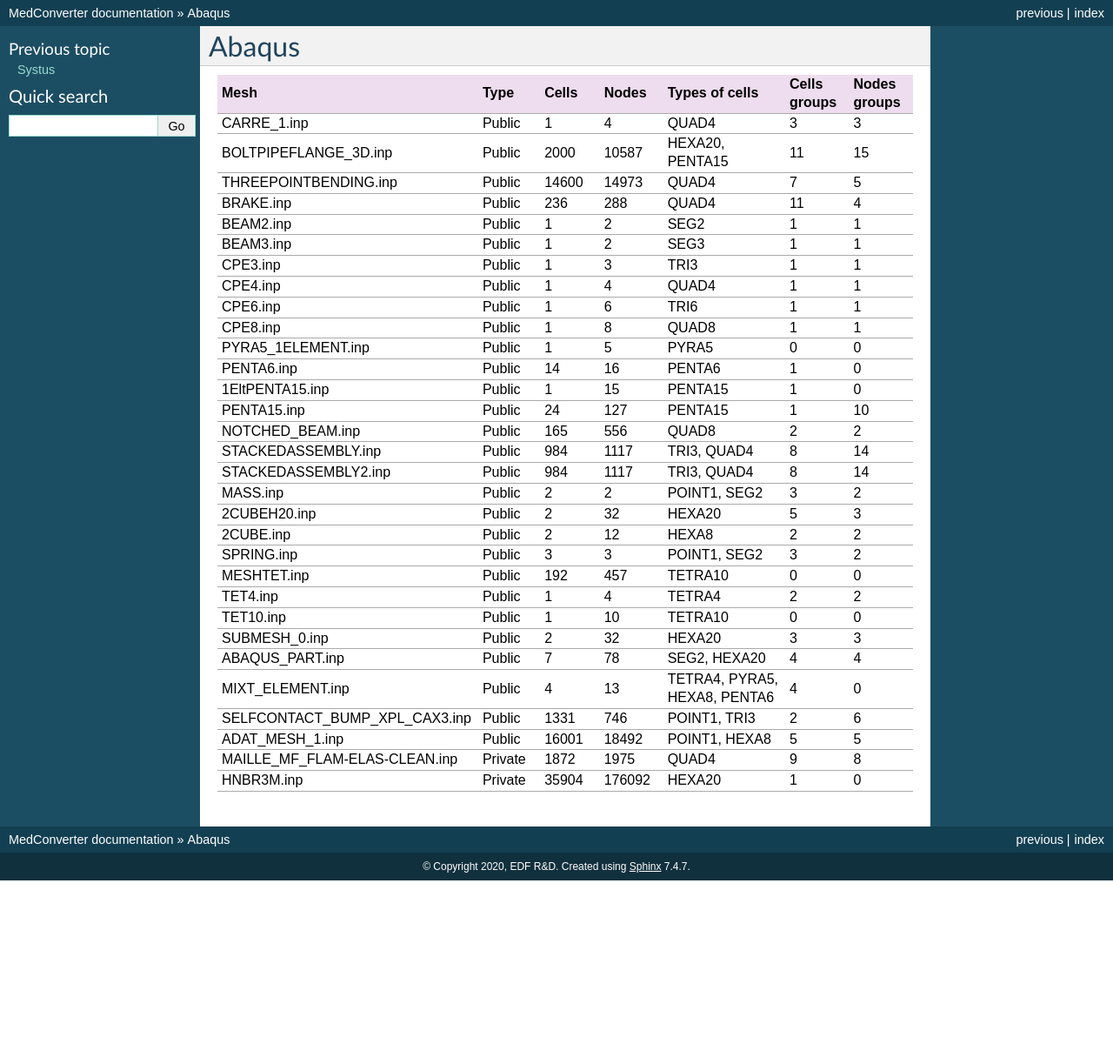
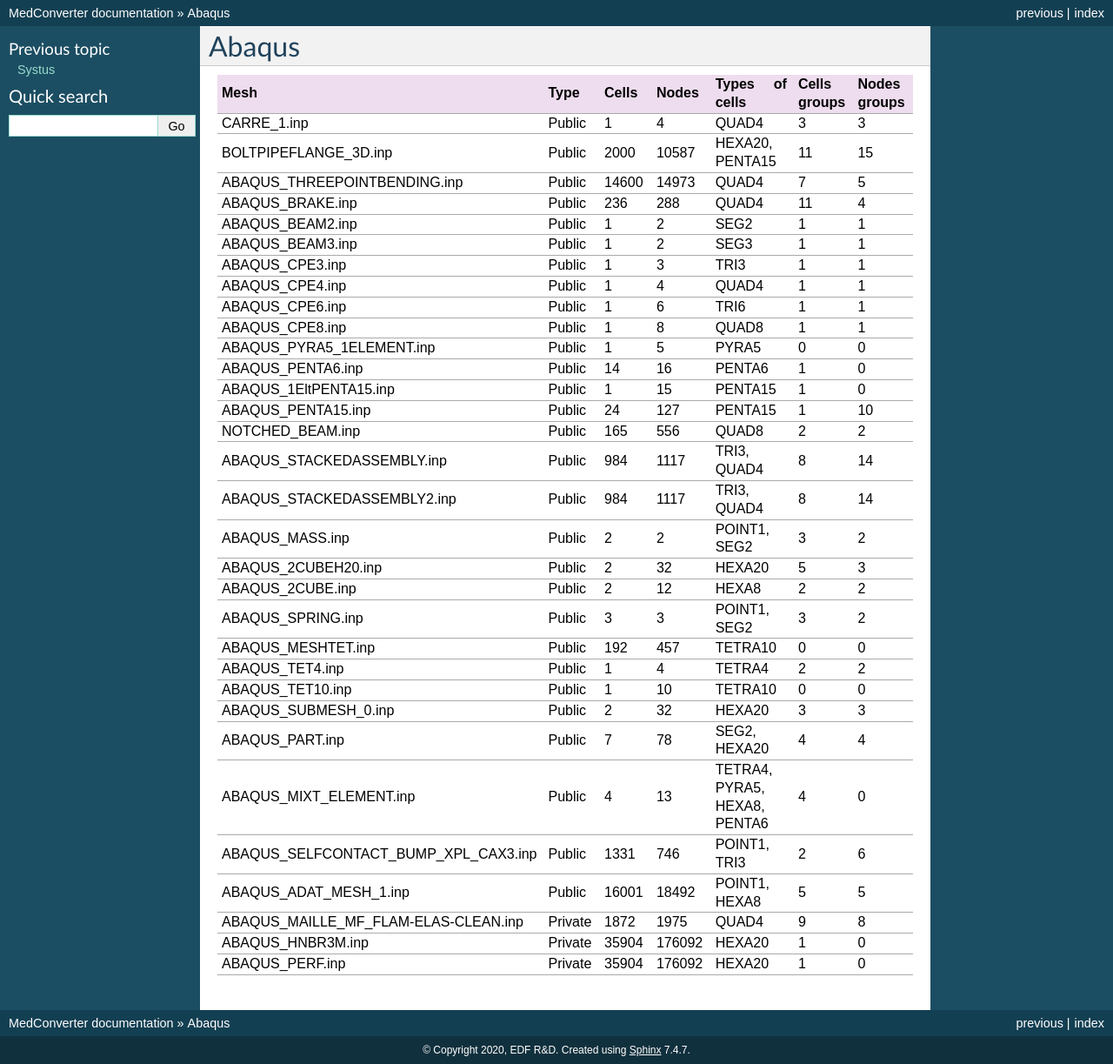
Before and after one commit to jf---/salome-med-convert, a Sphinx documentation site: the page built from doc/sphinx/tests_abaqus.rst, in a window 1280 px wide. Shown: the whole page at 87% size. Built offline with Sphinx 7.4.7, drawn with Linux system fonts in a browser that asks for light colours; formulas are drawn with MathJax 3; before the commit the page ends 1012 px from its top, so only the background shows below that.

Commit message:
[#29889] Add a performance test (private)

```diff
--- a/doc/sphinx/tests_abaqus.rst
+++ b/doc/sphinx/tests_abaqus.rst
@@ -26,84 +26,84 @@
      - HEXA20, PENTA15
      - 11
      - 15
-   * - THREEPOINTBENDING.inp
+   * - ABAQUS_THREEPOINTBENDING.inp
      - Public
      - 14600
      - 14973
      - QUAD4
      - 7
      - 5
-   * - BRAKE.inp
+   * - ABAQUS_BRAKE.inp
      - Public
      - 236
      - 288
      - QUAD4
      - 11
      - 4
-   * - BEAM2.inp
+   * - ABAQUS_BEAM2.inp
      - Public
      - 1
      - 2
      - SEG2
      - 1
      - 1
-   * - BEAM3.inp
+   * - ABAQUS_BEAM3.inp
      - Public
      - 1
      - 2
      - SEG3
      - 1
      - 1
-   * - CPE3.inp
+   * - ABAQUS_CPE3.inp
      - Public
      - 1
      - 3
      - TRI3
      - 1
      - 1
-   * - CPE4.inp
+   * - ABAQUS_CPE4.inp
      - Public
      - 1
      - 4
      - QUAD4
      - 1
      - 1
-   * - CPE6.inp
+   * - ABAQUS_CPE6.inp
      - Public
      - 1
      - 6
      - TRI6
      - 1
      - 1
-   * - CPE8.inp
+   * - ABAQUS_CPE8.inp
      - Public
      - 1
      - 8
      - QUAD8
      - 1
      - 1
-   * - PYRA5_1ELEMENT.inp
+   * - ABAQUS_PYRA5_1ELEMENT.inp
      - Public
      - 1
      - 5
      - PYRA5
      - 0
      - 0
-   * - PENTA6.inp
+   * - ABAQUS_PENTA6.inp
      - Public
      - 14
      - 16
      - PENTA6
      - 1
      - 0
-   * - 1EltPENTA15.inp
+   * - ABAQUS_1EltPENTA15.inp
      - Public
      - 1
      - 15
      - PENTA15
      - 1
      - 0
-   * - PENTA15.inp
+   * - ABAQUS_PENTA15.inp
      - Public
      - 24
      - 127
@@ -117,70 +117,70 @@
      - QUAD8
      - 2
      - 2
-   * - STACKEDASSEMBLY.inp
+   * - ABAQUS_STACKEDASSEMBLY.inp
      - Public
      - 984
      - 1117
      - TRI3, QUAD4
      - 8
      - 14
-   * - STACKEDASSEMBLY2.inp
+   * - ABAQUS_STACKEDASSEMBLY2.inp
      - Public
      - 984
      - 1117
      - TRI3, QUAD4
      - 8
      - 14
-   * - MASS.inp
+   * - ABAQUS_MASS.inp
      - Public
      - 2
      - 2
      - POINT1, SEG2
      - 3
      - 2
-   * - 2CUBEH20.inp
+   * - ABAQUS_2CUBEH20.inp
      - Public
      - 2
      - 32
      - HEXA20
      - 5
      - 3
-   * - 2CUBE.inp
+   * - ABAQUS_2CUBE.inp
      - Public
      - 2
      - 12
      - HEXA8
      - 2
      - 2
-   * - SPRING.inp
+   * - ABAQUS_SPRING.inp
      - Public
      - 3
      - 3
      - POINT1, SEG2
      - 3
      - 2
-   * - MESHTET.inp
+   * - ABAQUS_MESHTET.inp
      - Public
      - 192
      - 457
      - TETRA10
      - 0
      - 0
-   * - TET4.inp
+   * - ABAQUS_TET4.inp
      - Public
      - 1
      - 4
      - TETRA4
      - 2
      - 2
-   * - TET10.inp
+   * - ABAQUS_TET10.inp
      - Public
      - 1
      - 10
      - TETRA10
      - 0
      - 0
-   * - SUBMESH_0.inp
+   * - ABAQUS_SUBMESH_0.inp
      - Public
      - 2
      - 32
@@ -194,38 +194,45 @@
      - SEG2, HEXA20
      - 4
      - 4
-   * - MIXT_ELEMENT.inp
+   * - ABAQUS_MIXT_ELEMENT.inp
      - Public
      - 4
      - 13
      - TETRA4, PYRA5, HEXA8, PENTA6
      - 4
      - 0
-   * - SELFCONTACT_BUMP_XPL_CAX3.inp
+   * - ABAQUS_SELFCONTACT_BUMP_XPL_CAX3.inp
      - Public
      - 1331
      - 746
      - POINT1, TRI3
      - 2
      - 6
-   * - ADAT_MESH_1.inp
+   * - ABAQUS_ADAT_MESH_1.inp
      - Public
      - 16001
      - 18492
      - POINT1, HEXA8
      - 5
      - 5
-   * - MAILLE_MF_FLAM-ELAS-CLEAN.inp
+   * - ABAQUS_MAILLE_MF_FLAM-ELAS-CLEAN.inp
      - Private
      - 1872
      - 1975
      - QUAD4
      - 9
      - 8
-   * - HNBR3M.inp
+   * - ABAQUS_HNBR3M.inp
      - Private
      - 35904
      - 176092
      - HEXA20
      - 1
      - 0
+   * - ABAQUS_PERF.inp
+     - Private
+     - 35904
+     - 176092
+     - HEXA20
+     - 1
+     - 0
```
Also changed, not shown: 3 other files.
